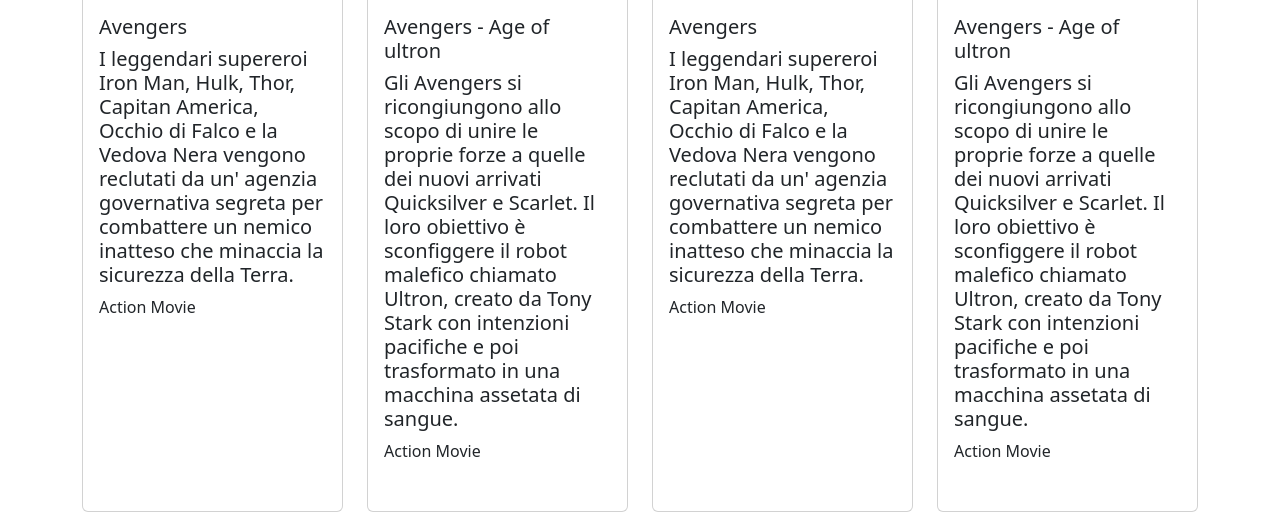
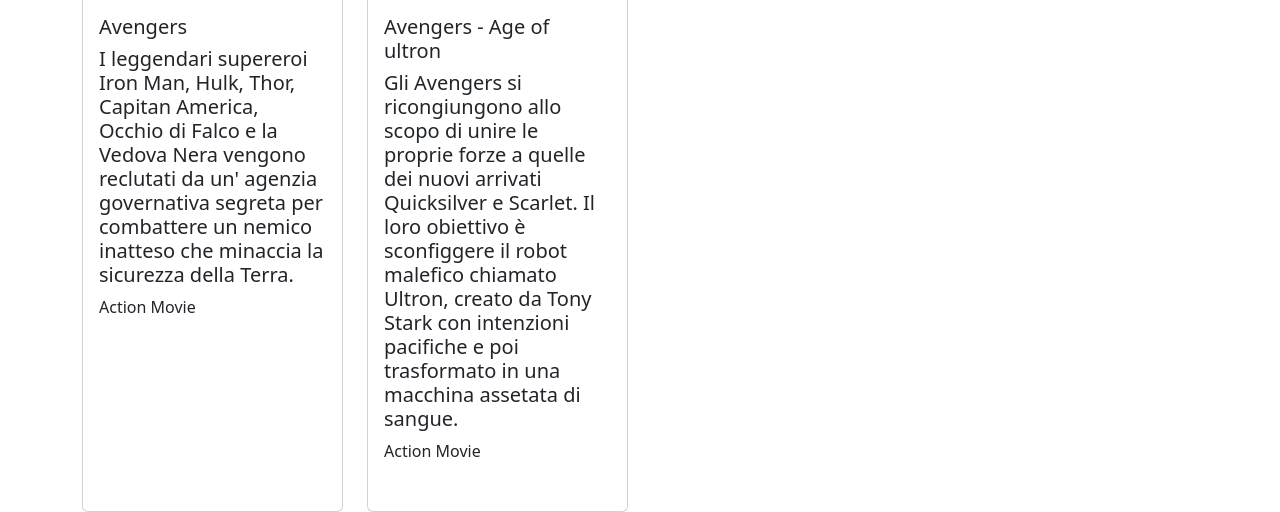
Before and after one commit to Donato-Carola/php-oop-1, a PHP site: page / in a window 1280 px wide. Shown: the part 606-1118 px from the top of the page. Run offline with PHP 8.4, Linux system fonts and the light colour scheme.

Commit message:
modifiche sulla struttura di Movie in index.php

```diff
--- a/index.php
+++ b/index.php
@@ -5,11 +5,19 @@ include_once __DIR__ . '/Models/Movie.php';
 
 
 
-$firstMovie = new Movie('https://i.ebayimg.com/images/g/OBoAAOSw2vBfbDFb/s-l1600.jpg', 'Avengers', 'Action Movie', 'I leggendari supereroi Iron Man, Hulk, Thor, Capitan America, Occhio di Falco e la Vedova Nera vengono reclutati da un\' agenzia governativa segreta per combattere un nemico inatteso che minaccia la sicurezza della Terra.');
-$secondMovie = new Movie('https://pad.mymovies.it/filmclub/2012/08/035/locandina.jpg', 'Avengers  - Age of ultron', 'Action Movie', 'Gli Avengers si ricongiungono allo scopo di unire le proprie forze a quelle dei nuovi arrivati Quicksilver e Scarlet. Il loro obiettivo è sconfiggere il robot malefico chiamato Ultron, creato da Tony Stark con intenzioni pacifiche e poi trasformato in una macchina assetata di sangue.');
+$Movie =[
+        new Movie('https://i.ebayimg.com/images/g/OBoAAOSw2vBfbDFb/s-l1600.jpg', 'Avengers', 'Action Movie',
+               'I leggendari supereroi Iron Man, Hulk, Thor, Capitan America, Occhio di Falco e la Vedova Nera vengono reclutati da un\' agenzia
+               governativa segreta per combattere un nemico inatteso che minaccia la sicurezza della Terra.'),
+
+        new Movie('https://pad.mymovies.it/filmclub/2012/08/035/locandina.jpg', 'Avengers  - Age of ultron', 'Action Movie',
+        'Gli Avengers si ricongiungono allo scopo di unire le proprie forze a quelle dei nuovi arrivati Quicksilver e Scarlet.
+        Il loro obiettivo è sconfiggere il robot malefico chiamato Ultron, creato da Tony Stark con intenzioni pacifiche e poi
+        trasformato in una macchina assetata di sangue.')
 
 
-$listMovie = [$firstMovie, $secondMovie, $firstMovie, $secondMovie];
+        ]
+
 
 ?>
 
@@ -35,7 +43,7 @@ $listMovie = [$firstMovie, $secondMovie, $firstMovie, $secondMovie];
     <main class="container ">
         <section class="row">
 
-            <?php foreach ($listMovie as $movie) { ?>
+            <?php foreach ($Movie as $movie) { ?>
                 <div class="col-sm-12 col-md-6 col-lg-3 ">
                     <div class="card mb-3" >
                         <img src="<?php echo $movie->img; ?>" class="card-img-top" alt="...">
```
